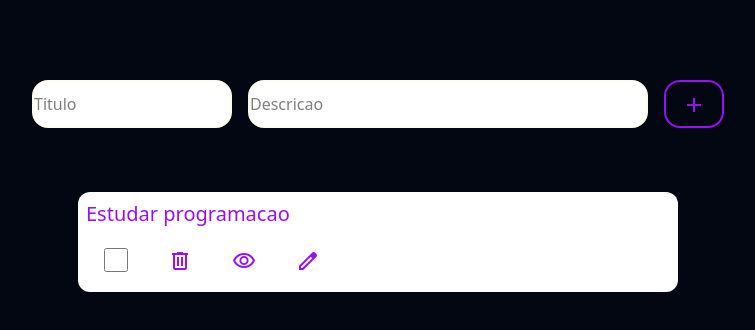
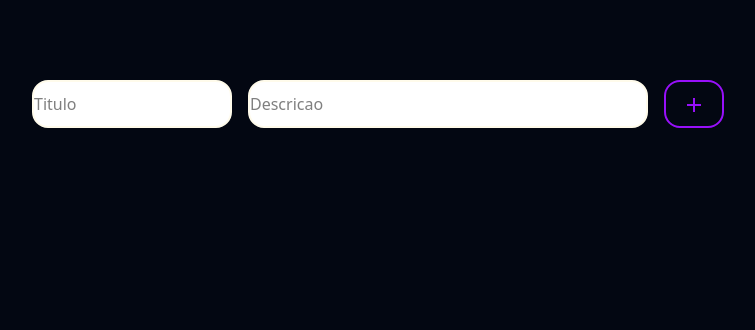
Before and after one commit to Alvaro-Massingue/task-maneger, a React (Vite) app: page / in a window 1280 px wide. Shown: the top 330 px of the page, without its empty margins (262-1017 px from the left). Built offline with nearby package versions, Linux system fonts and the light colour scheme.

Commit message:
Remover tarefas de teste

```diff
--- a/src/App.jsx
+++ b/src/App.jsx
@@ -4,16 +4,7 @@ import UpdateTask from "./pages/UpdateTask";
 import { Routes, Route } from "react-router-dom";
 
 const App = () => {
-  const [tasks, setTasks] = useState([
-    {
-      id: 1,
-      title: "Estudar programacao",
-      description:
-        "Estudar programacao para me tornar um desenvolvedor fullstack",
-      isCompleted: false,
-      isDisplayed: false,
-    },
-  ]);
+  const [tasks, setTasks] = useState([]);
   const [error, setError] = useState("");
   const [errorUpdate, setErrorUpdate] = useState("");
 
```
